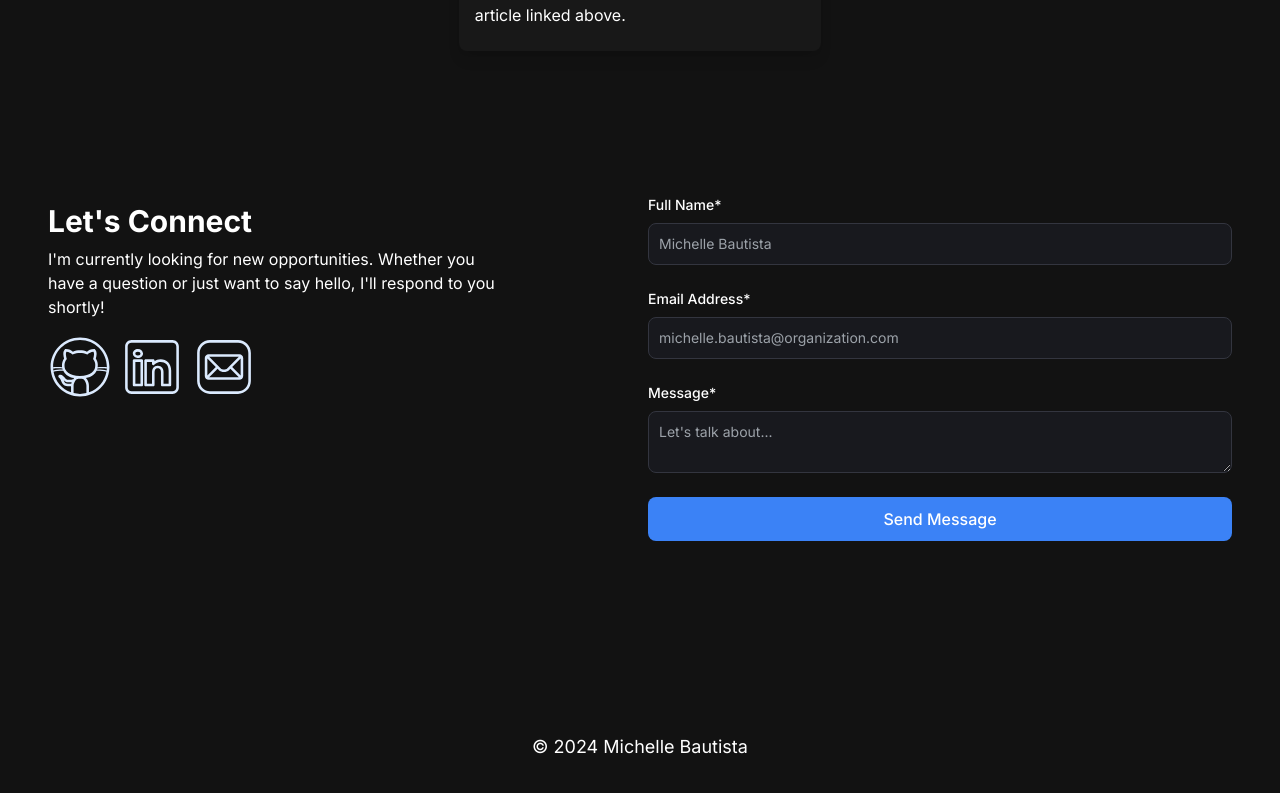
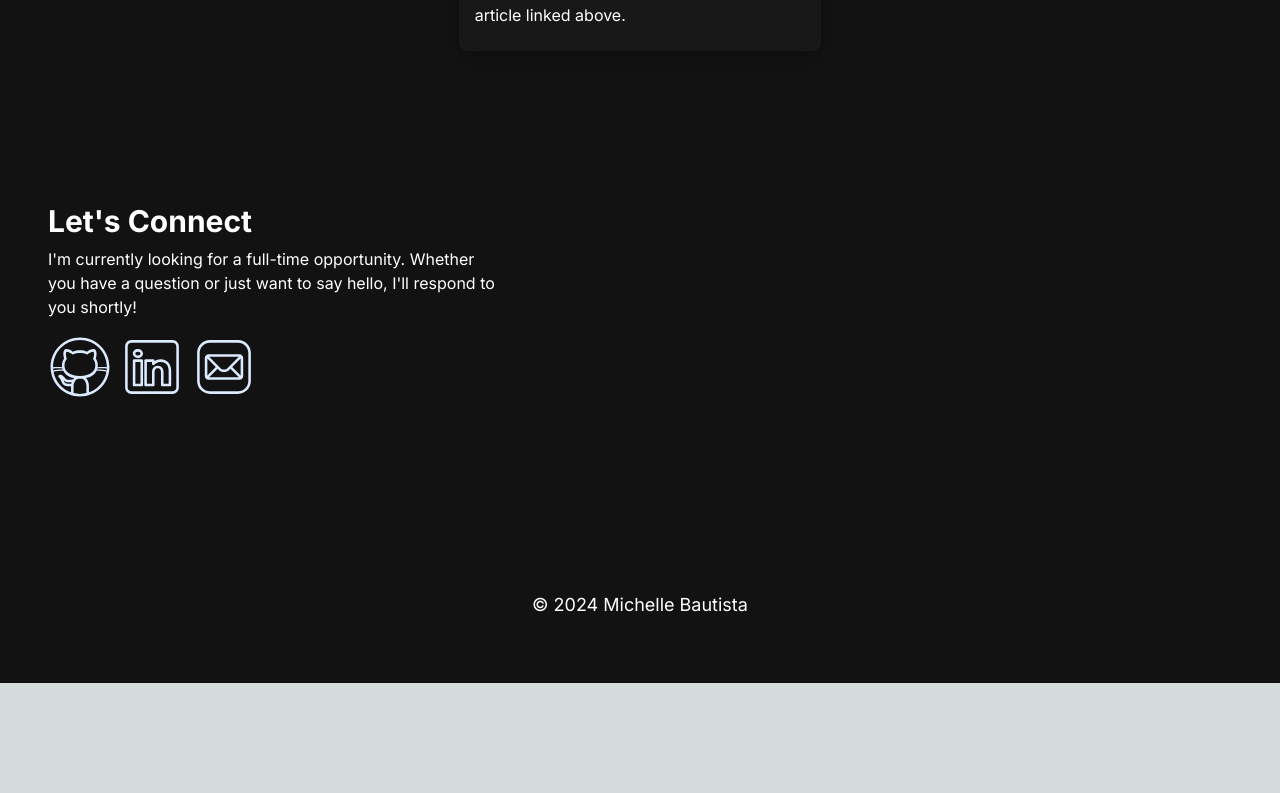
Before and after one commit to michellebau/portfolio, a Next.js app: page / in a window 1280 px wide. Shown: the part 2933-3726 px from the top of the page. After the commit the page ends 3616 px from the top, so only its background shows below. Built offline with nearby package versions, Linux system fonts and the light colour scheme.

Commit message:
removed form to just rely on email and linkedin

```diff
--- a/src/app/components/ContactSection.jsx
+++ b/src/app/components/ContactSection.jsx
@@ -7,41 +7,13 @@ import Link from "next/link";
 import Image from "next/image";
 
 const ContactSection = () => {
-    const handleSubmit = async (e) => {
-        e.preventDefault(); // Prevent default form submission behavior
-
-        // Form data as URLSearchParams to match 'application/x-www-form-urlencoded' content type
-        const formData = new FormData(e.target);
-        const data = new URLSearchParams(formData).toString();
-
-        // Your Google Form submission endpoint
-        const endpoint = "https://docs.google.com/forms/u/1/d/e/1FAIpQLSflqs0freHfwp8matOfvNXojjw2mMtTak_iBomEjE3i3ssFhA/formResponse";
-
-        // I know this is not the most secure way but I am sending responses to a Google Form
-        try {
-            const response = await fetch(endpoint, {
-                method: "POST",
-                headers: {
-                    "Content-Type": "application/x-www-form-urlencoded",
-                },
-                body: data,
-            });
-
-            alert("Thank you for your submission! I will respond to you soon.");
-            e.target.reset();
-        } catch (error) {
-            console.error("Error:", error);
-            alert("Thank you for your submission! I will respond to you soon.");
-            e.target.reset();
-        }
-    };
     return (
         <section id="contact" className="grid md:grid-cols-2 my-12 md:my-12 py-24 gap-4 relative">
             <div>
                 <h5 className="text-3xl font-bold text-white my-2">Let&apos;s Connect</h5>
                 <p className="text-white mb-4 max-w-md">
                     {" "}
-                    I&apos;m currently looking for new opportunities. Whether you have a question or just want to say hello, I&apos;ll respond to you shortly!
+                    I&apos;m currently looking for a full-time opportunity. Whether you have a question or just want to say hello, I&apos;ll respond to you shortly!
                 </p>
                 <div className="socials flex flex-row gap-2">
                     <Link href="https://github.com/michellebau" target="_blank">
@@ -55,66 +27,6 @@ const ContactSection = () => {
                     </Link>
                 </div>
             </div>
-            <div>
-
-          <form className="flex flex-col" onSubmit={handleSubmit}>
-            <div className="mb-6">
-              <label
-                for="name"
-                className="text-white block mb-2 text-sm font-medium"
-              >
-                Full Name&#42;
-              </label>
-              <input
-                type="text"
-                name="entry.1307508684"
-                id="name"
-                required
-                className="bg-[#18191E] border border-[#33353F] placeholder-[#9CA2A9] text-gray-100 text-sm rounded-lg block w-full p-2.5"
-                placeholder="Michelle Bautista"
-              />
-            </div>
-            <div className="mb-6">
-              <label
-                for="email"
-                className="text-white block text-sm mb-2 font-medium"
-              >
-                Email Address&#42;
-              </label>
-              <input
-                type="text"
-                name="entry.1122884648"
-                id="email"
-                required
-                className="bg-[#18191E] border border-[#33353F] placeholder-[#9CA2A9] text-gray-100 text-sm rounded-lg block w-full p-2.5"
-                placeholder="michelle.bautista@organization.com"
-              />
-            </div>
-            <div className="mb-6">
-              <label
-                for="message"
-                className="text-white block text-sm mb-2 font-medium"
-              >
-                Message&#42;
-              </label>
-              <textarea
-                type="text"
-                name="entry.1599772864"
-                id="message"
-                required
-                className="bg-[#18191E] border border-[#33353F] placeholder-[#9CA2A9] text-gray-100 text-sm rounded-lg block w-full p-2.5"
-                placeholder="Let's talk about..."
-              />
-            </div>
-            <button
-              type="submit"
-              value="Submit"
-              className="bg-blue-500 hover:bg-blue-100 text-white hover:text-black font-medium py-2.5 px-5 rounded-lg w-full"
-            >
-              Send Message
-            </button>
-          </form>
-        </div>
         </section>
     );
 };
```
